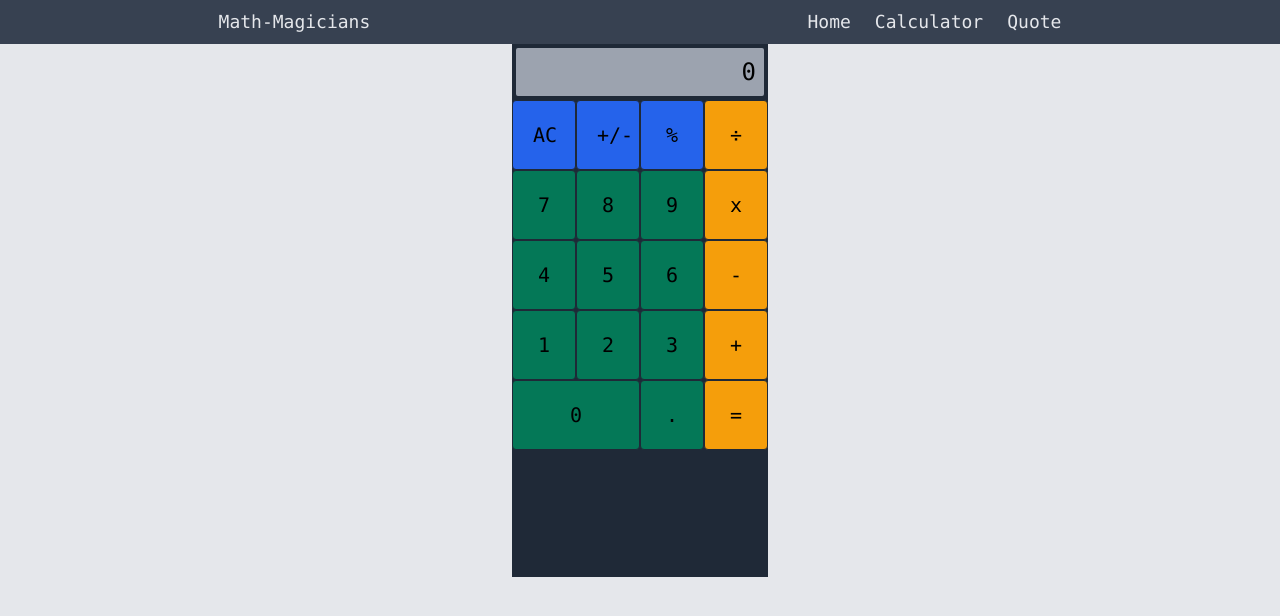
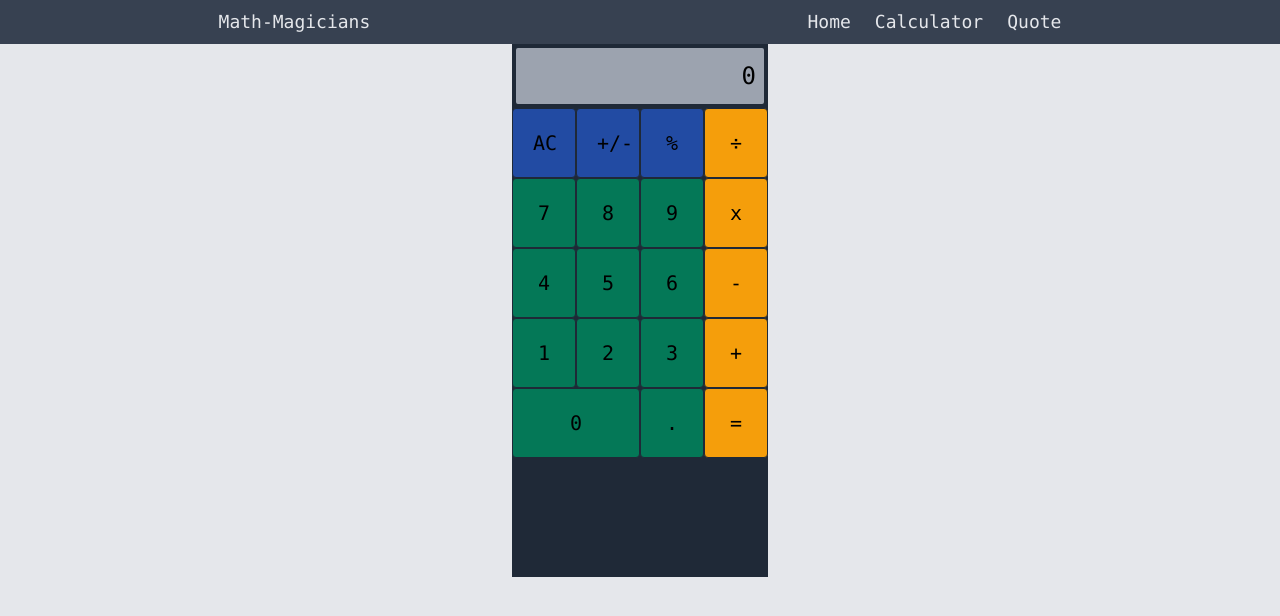
Before and after one commit to epinczinger/calculator, a React (Create React App) app: page /calculator in a window 1280 px wide. Shown: the top 616 px of the page. Built offline with nearby package versions, Linux system fonts and the light colour scheme.

Commit message:
style on display and blue button

```diff
--- a/src/components/ButtonPanel.js
+++ b/src/components/ButtonPanel.js
@@ -3,7 +3,7 @@ import PropTypes from 'prop-types';
 import Button from './Button';
 
 const ButtonPanel = props => {
-  const blueButton = 'bg-blue-600 hover:bg-blue-700 w-1/4 p-5 flex justify-center border rounded border-gray-800';
+  const blueButton = 'bg-blue-600 bg-opacity-60 hover:bg-blue-700 w-1/4 p-5 flex justify-center border rounded border-gray-800';
   const greenButton = 'bg-green-700 hover:bg-green-800 w-1/4 p-5 flex justify-center border rounded border-gray-800';
   const greenLgButton = 'bg-green-700 hover:bg-green-800 w-1/2 p-5 flex justify-center border rounded border-gray-800';
   const yellowButton = 'bg-yellow-500 hover:bg-yellow-600 w-1/4 p-5 flex justify-center border rounded border-gray-800';
--- a/src/components/Display.js
+++ b/src/components/Display.js
@@ -13,7 +13,7 @@ const Display = props => {
     total = '';
   }
   return (
-    <div className="flex justify-end bg-gray-400 border-4 border-gray-800 rounded-md text-2xl lg-text-3xl p-2">
+    <div className="flex justify-end bg-gray-400 border-4 border-gray-800 rounded-md text-2xl lg-text-3xl px-2 py-3 ">
       <h2>
         {next || total }
       </h2>
```
